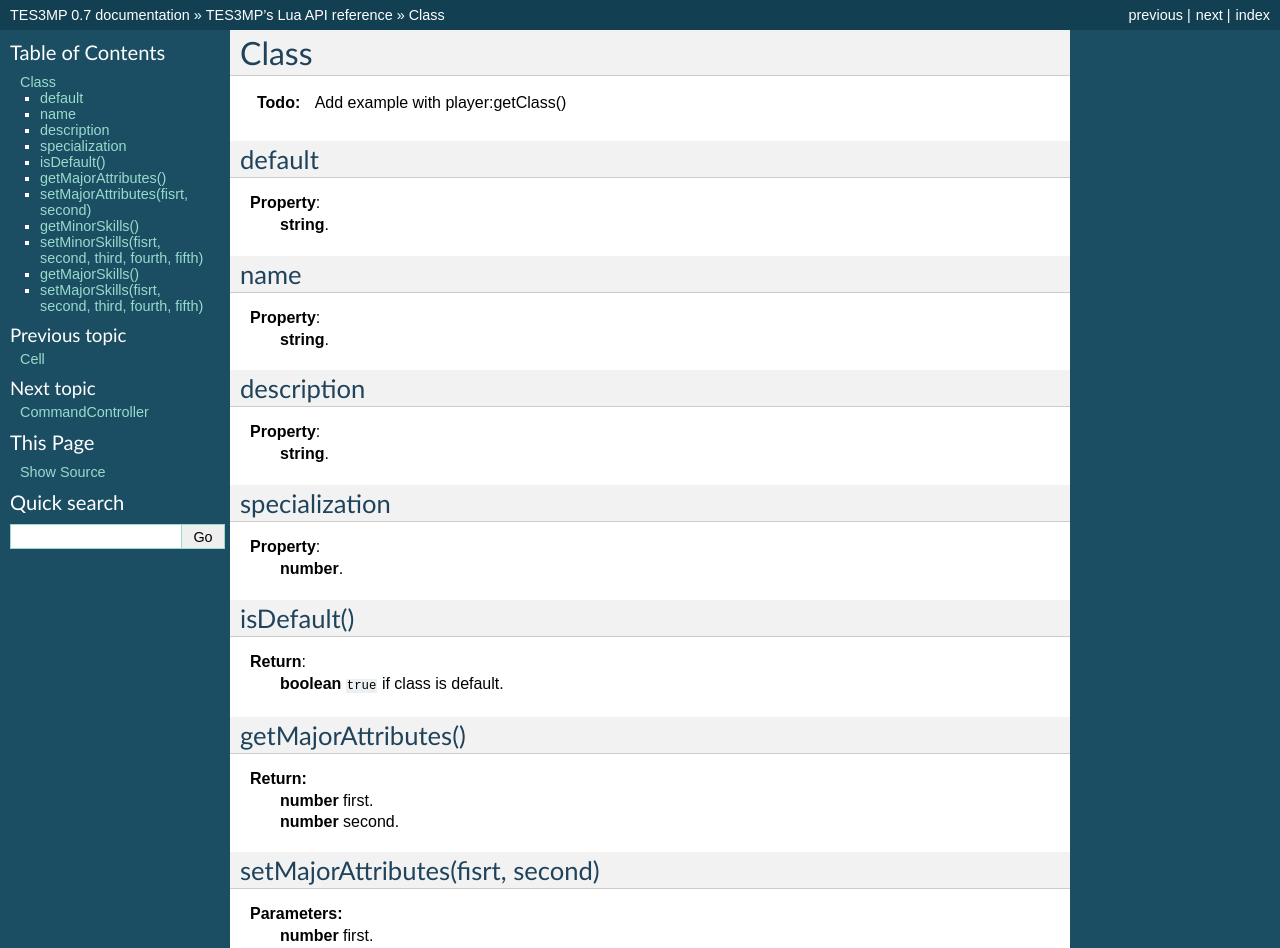
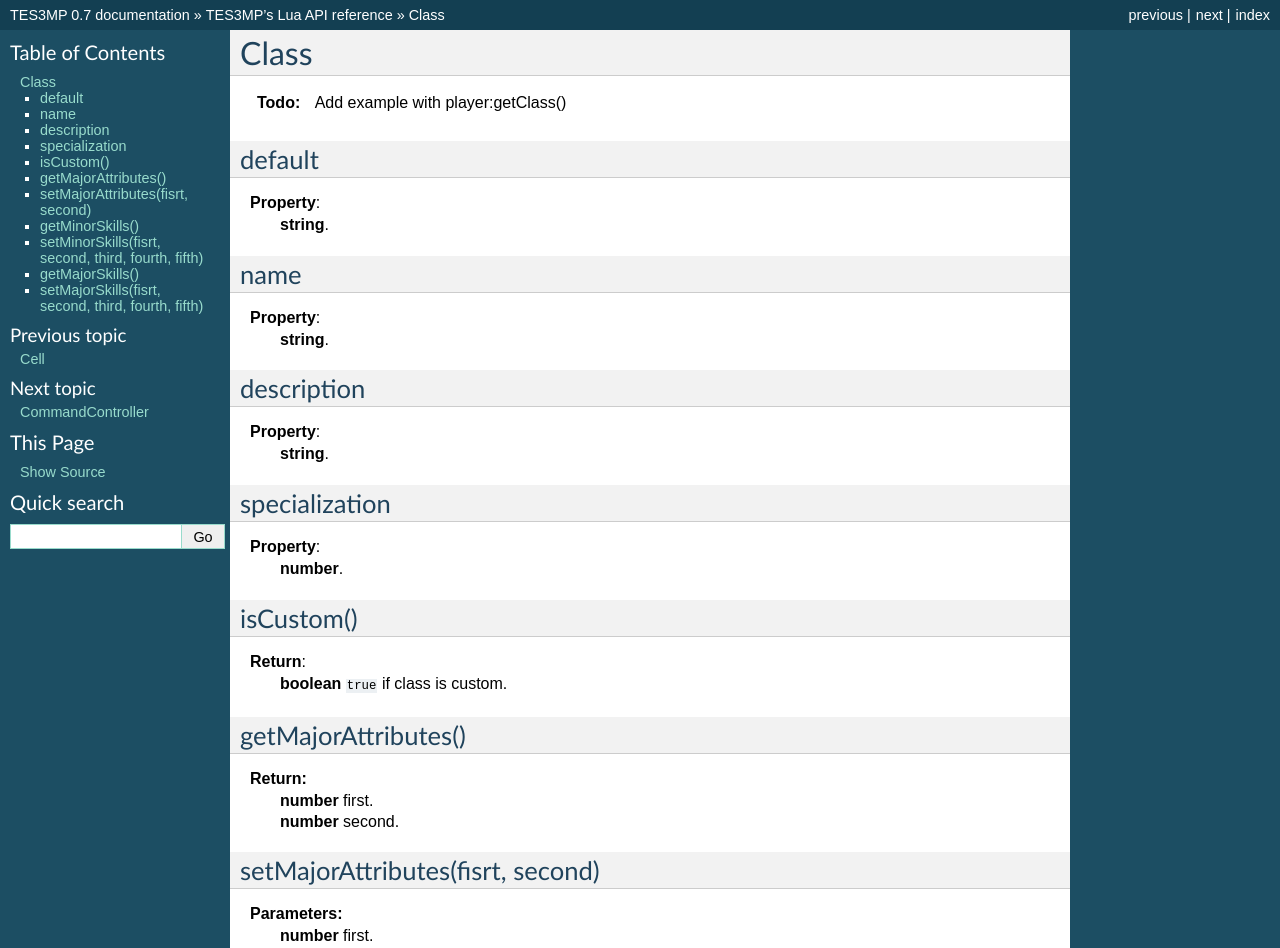
Before and after one commit to TES3MP/TES3MP-Docs, a Sphinx documentation site: the page built from source/api/charClass.rst, in a window 1280 px wide. Shown: the top 948 px of the page. Built offline with Sphinx 7.4.7, drawn with Linux system fonts in a browser that asks for light colours.

Commit message:
Rename isDefault() into isCustom() in CharClass

```diff
--- a/source/api/charClass.rst
+++ b/source/api/charClass.rst
@@ -29,11 +29,11 @@ specialization
 **Property**:
     | **number**.
 
-isDefault()
+isCustom()
 -----------
 
 **Return**:
-    | **boolean** ``true`` if class is default.
+    | **boolean** ``true`` if class is custom.
 
 getMajorAttributes()
 --------------------
```
